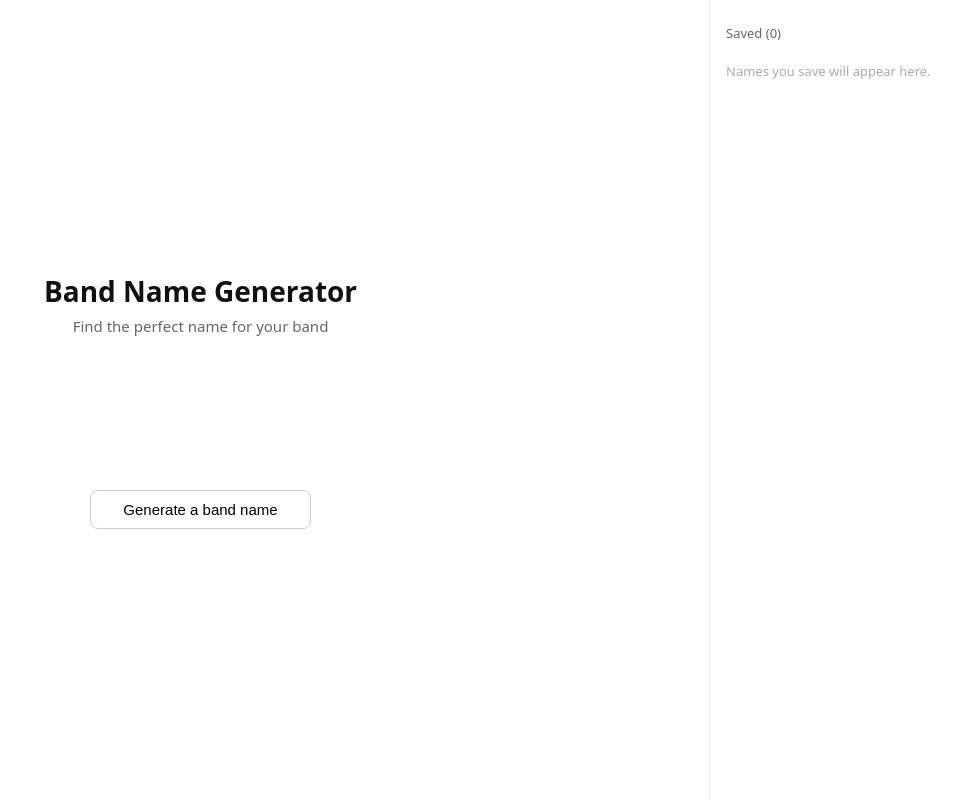
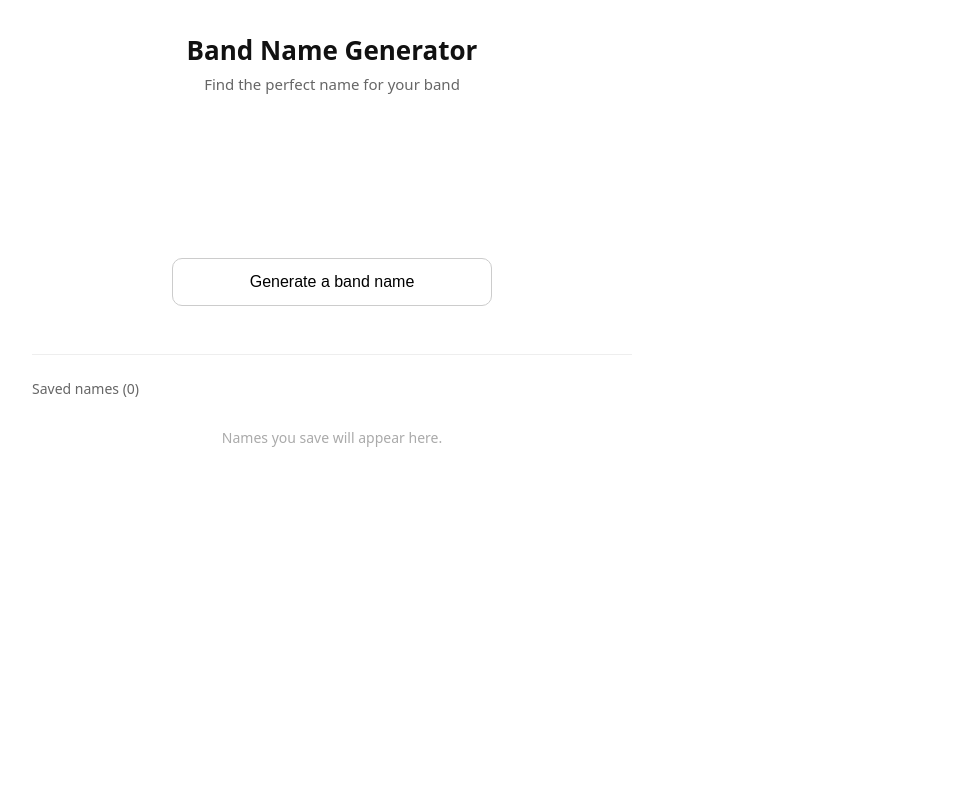
Before and after one commit to psawce/band-name-generator, a Next.js app: page / in a window 1280 px wide. Shown: the whole page, without its empty margins (308-1269 px from the left). Built offline with nearby package versions, Linux system fonts and the light colour scheme.

Commit message:
Update page.js

```diff
--- a/app/page.js
+++ b/app/page.js
@@ -10,27 +10,26 @@ const PLATFORMS = [
 
 function ShareMenu({ name, onCopy, small }) {
   const [open, setOpen] = useState(false);
-  const s = small
-    ? { fontSize: 12, padding: "2px 8px" }
-    : { fontSize: 13, padding: "5px 12px" };
   return (
     <div style={{ position: "relative", display: "inline-block" }}>
-      <button onClick={() => setOpen((o) => !o)}
-        style={{ ...s, borderRadius: 6, border: "1px solid #ddd", background: "transparent", color: "#666", cursor: "pointer" }}>
+      <button onClick={() => setOpen(o => !o)}
+        style={{ fontSize: small ? 12 : 14, padding: small ? "4px 10px" : "8px 16px", borderRadius: 8, border: "1px solid #ddd", background: "transparent", color: "#666", cursor: "pointer" }}>
         Share ↗
       </button>
       {open && (
         <div onMouseLeave={() => setOpen(false)}
-          style={{ position: "absolute", zIndex: 99, right: 0, top: "110%", background: "#fff", border: "1px solid #eee", borderRadius: 8, padding: "6px 0", minWidth: 160, boxShadow: "0 4px 16px rgba(0,0,0,0.10)" }}>
-          {PLATFORMS.map((p) => (
+          style={{ position: "absolute", zIndex: 99, right: 0, top: "110%", background: "#fff", border: "1px solid #eee", borderRadius: 10, padding: "6px 0", minWidth: 170, boxShadow: "0 4px 20px rgba(0,0,0,0.12)" }}>
+          {PLATFORMS.map(p => (
             <a key={p.name} href={p.url(name)} target="_blank" rel="noreferrer"
-              style={{ display: "block", padding: "7px 14px", fontSize: 13, color: "#111", textDecoration: "none" }}>
+              style={{ display: "block", padding: "10px 16px", fontSize: 14, color: "#111", textDecoration: "none" }}
+              onMouseEnter={e => e.currentTarget.style.background = "#f5f5f5"}
+              onMouseLeave={e => e.currentTarget.style.background = "transparent"}>
               {p.name}
             </a>
           ))}
           <hr style={{ border: "none", borderTop: "1px solid #eee", margin: "4px 0" }} />
           <button onClick={() => { onCopy(name); setOpen(false); }}
-            style={{ display: "block", width: "100%", textAlign: "left", padding: "7px 14px", fontSize: 13, background: "transparent", border: "none", color: "#111", cursor: "pointer" }}>
+            style={{ display: "block", width: "100%", textAlign: "left", padding: "10px 16px", fontSize: 14, background: "transparent", border: "none", color: "#111", cursor: "pointer" }}>
             Copy name
           </button>
         </div>
@@ -39,7 +38,7 @@ function ShareMenu({ name, onCopy, small }) {
   );
 }
 
-export default function Home() {
+export default function App() {
   const [current, setCurrent] = useState(null);
   const [loading, setLoading] = useState(false);
   const [saved, setSaved] = useState([]);
@@ -66,28 +65,26 @@ export default function Home() {
   };
 
   const saveName = (name) => {
-    if (!saved.includes(name)) { setSaved((s) => [name, ...s]); showToast("Saved!"); }
+    if (!saved.includes(name)) { setSaved(s => [name, ...s]); showToast("Saved!"); }
     else showToast("Already saved");
   };
 
-  const shareList = () =>
-    "Band name ideas:\n" + saved.map((n, i) => `${i + 1}. ${n}`).join("\n");
+  const shareList = () => "Band name ideas:\n" + saved.map((n, i) => `${i + 1}. ${n}`).join("\n");
 
   return (
-    <div style={{ display: "flex", minHeight: "100vh" }}>
-      <div style={{ flex: 1, display: "flex", flexDirection: "column", alignItems: "center", justifyContent: "center", padding: "3rem 2rem", gap: "2rem" }}>
-        <div style={{ textAlign: "center" }}>
-          <h1 style={{ fontSize: 28, fontWeight: 600, margin: "0 0 6px" }}>Band Name Generator</h1>
+    <div style={{ maxWidth: 600, margin: "0 auto", padding: "2rem 1rem", fontFamily: "system-ui, sans-serif", color: "#111" }}>
+      <div style={{ textAlign: "center", marginBottom: "2.5rem" }}>
+        <h1 style={{ fontSize: 26, fontWeight: 600, margin: "0 0 6px" }}>Band Name Generator</h1>
         <p style={{ fontSize: 15, color: "#666", margin: 0 }}>Find the perfect name for your band</p>
       </div>
 
-        <div style={{ minHeight: 90, display: "flex", flexDirection: "column", alignItems: "center", gap: 12, width: "100%", maxWidth: 440 }}>
+      <div style={{ minHeight: 100, display: "flex", flexDirection: "column", alignItems: "center", justifyContent: "center", marginBottom: "1.5rem" }}>
         {current && (
           <div style={{ opacity: visible ? 1 : 0, transition: "opacity 0.35s ease", textAlign: "center", width: "100%" }}>
-              <div style={{ fontSize: 30, fontWeight: 600, marginBottom: 12 }}>{current}</div>
-              <div style={{ display: "flex", gap: 8, justifyContent: "center" }}>
+            <div style={{ fontSize: 32, fontWeight: 600, marginBottom: 16, lineHeight: 1.3 }}>{current}</div>
+            <div style={{ display: "flex", gap: 10, justifyContent: "center", flexWrap: "wrap" }}>
               <button onClick={() => saveName(current)}
-                  style={{ fontSize: 13, padding: "5px 14px", borderRadius: 6, border: "1px solid #ddd", background: "transparent", color: "#666", cursor: "pointer" }}>
+                style={{ fontSize: 14, padding: "8px 20px", borderRadius: 8, border: "1px solid #ddd", background: "transparent", color: "#666", cursor: "pointer" }}>
                 {saved.includes(current) ? "Saved" : "Save"}
               </button>
               <ShareMenu name={current} onCopy={copyToClipboard} />
@@ -96,35 +93,40 @@ export default function Home() {
         )}
       </div>
 
+      <div style={{ display: "flex", justifyContent: "center", marginBottom: "3rem" }}>
         <button onClick={generate} disabled={loading}
-          style={{ padding: "10px 32px", fontSize: 15, fontWeight: 500, borderRadius: 8, border: "1px solid #ccc", background: "#fff", cursor: loading ? "not-allowed" : "pointer" }}>
+          style={{ padding: "14px 40px", fontSize: 16, fontWeight: 500, borderRadius: 10, border: "1px solid #ccc", background: "#fff", cursor: loading ? "not-allowed" : "pointer", width: "100%", maxWidth: 320 }}>
           {loading ? "Generating..." : current ? "Generate another" : "Generate a band name"}
         </button>
       </div>
 
-      <div style={{ width: 230, borderLeft: "1px solid #eee", padding: "1.5rem 1rem", display: "flex", flexDirection: "column", gap: 12 }}>
-        <div style={{ display: "flex", alignItems: "center", justifyContent: "space-between" }}>
-          <span style={{ fontSize: 13, fontWeight: 500, color: "#666" }}>Saved ({saved.length})</span>
+      <div style={{ borderTop: "1px solid #eee", paddingTop: "1.5rem" }}>
+        <div style={{ display: "flex", alignItems: "center", justifyContent: "space-between", marginBottom: 12 }}>
+          <span style={{ fontSize: 14, fontWeight: 500, color: "#666" }}>Saved names ({saved.length})</span>
           {saved.length > 0 && (
             <div style={{ position: "relative" }}>
-              <button onClick={() => setListShareOpen((o) => !o)}
-                style={{ fontSize: 12, padding: "2px 8px", borderRadius: 6, border: "1px solid #ddd", background: "transparent", color: "#666", cursor: "pointer" }}>
+              <button onClick={() => setListShareOpen(o => !o)}
+                style={{ fontSize: 13, padding: "5px 12px", borderRadius: 8, border: "1px solid #ddd", background: "transparent", color: "#666", cursor: "pointer" }}>
                 Share list
               </button>
               {listShareOpen && (
                 <div onMouseLeave={() => setListShareOpen(false)}
-                  style={{ position: "absolute", zIndex: 99, right: 0, top: "110%", background: "#fff", border: "1px solid #eee", borderRadius: 8, padding: "6px 0", minWidth: 170, boxShadow: "0 4px 16px rgba(0,0,0,0.10)" }}>
+                  style={{ position: "absolute", zIndex: 99, right: 0, top: "110%", background: "#fff", border: "1px solid #eee", borderRadius: 10, padding: "6px 0", minWidth: 180, boxShadow: "0 4px 20px rgba(0,0,0,0.12)" }}>
                   <a href={`https://wa.me/?text=${encodeURIComponent(shareList())}`} target="_blank" rel="noreferrer"
-                    style={{ display: "block", padding: "7px 14px", fontSize: 13, color: "#111", textDecoration: "none" }}>
+                    style={{ display: "block", padding: "10px 16px", fontSize: 14, color: "#111", textDecoration: "none" }}
+                    onMouseEnter={e => e.currentTarget.style.background = "#f5f5f5"}
+                    onMouseLeave={e => e.currentTarget.style.background = "transparent"}>
                     Send via WhatsApp
                   </a>
                   <a href={`mailto:?subject=${encodeURIComponent("Band name ideas")}&body=${encodeURIComponent(shareList())}`}
-                    style={{ display: "block", padding: "7px 14px", fontSize: 13, color: "#111", textDecoration: "none" }}>
+                    style={{ display: "block", padding: "10px 16px", fontSize: 14, color: "#111", textDecoration: "none" }}
+                    onMouseEnter={e => e.currentTarget.style.background = "#f5f5f5"}
+                    onMouseLeave={e => e.currentTarget.style.background = "transparent"}>
                     Send via email
                   </a>
                   <hr style={{ border: "none", borderTop: "1px solid #eee", margin: "4px 0" }} />
                   <button onClick={() => { copyToClipboard(shareList()); setListShareOpen(false); }}
-                    style={{ display: "block", width: "100%", textAlign: "left", padding: "7px 14px", fontSize: 13, background: "transparent", border: "none", color: "#111", cursor: "pointer" }}>
+                    style={{ display: "block", width: "100%", textAlign: "left", padding: "10px 16px", fontSize: 14, background: "transparent", border: "none", color: "#111", cursor: "pointer" }}>
                     Copy list
                   </button>
                 </div>
@@ -134,25 +136,27 @@ export default function Home() {
         </div>
 
         {saved.length === 0 ? (
-          <p style={{ fontSize: 13, color: "#aaa", marginTop: 8 }}>Names you save will appear here.</p>
+          <p style={{ fontSize: 14, color: "#aaa", textAlign: "center", padding: "1rem 0" }}>Names you save will appear here.</p>
         ) : (
-          saved.map((n) => (
-            <div key={n} style={{ background: "#f9f9f9", borderRadius: 8, padding: "8px 10px", display: "flex", flexDirection: "column", gap: 5 }}>
-              <span style={{ fontSize: 13, fontWeight: 500 }}>{n}</span>
-              <div style={{ display: "flex", gap: 6 }}>
+          <div style={{ display: "flex", flexDirection: "column", gap: 10 }}>
+            {saved.map(n => (
+              <div key={n} style={{ background: "#f9f9f9", borderRadius: 10, padding: "12px 14px", display: "flex", alignItems: "center", justifyContent: "space-between", gap: 8 }}>
+                <span style={{ fontSize: 15, fontWeight: 500, flex: 1 }}>{n}</span>
+                <div style={{ display: "flex", gap: 8, flexShrink: 0 }}>
                   <ShareMenu name={n} onCopy={copyToClipboard} small />
-                <button onClick={() => setSaved((s) => s.filter((x) => x !== n))}
-                  style={{ fontSize: 12, padding: "2px 7px", borderRadius: 6, border: "1px solid #eee", background: "transparent", color: "#aaa", cursor: "pointer" }}>
+                  <button onClick={() => setSaved(s => s.filter(x => x !== n))}
+                    style={{ fontSize: 12, padding: "4px 10px", borderRadius: 8, border: "1px solid #eee", background: "transparent", color: "#aaa", cursor: "pointer" }}>
                     Remove
                   </button>
                 </div>
               </div>
-          ))
+            ))}
+          </div>
         )}
       </div>
 
       {toast && (
-        <div style={{ position: "fixed", bottom: 24, left: "50%", transform: "translateX(-50%)", background: "#111", color: "#fff", borderRadius: 8, padding: "8px 18px", fontSize: 13, zIndex: 999 }}>
+        <div style={{ position: "fixed", bottom: 24, left: "50%", transform: "translateX(-50%)", background: "#111", color: "#fff", borderRadius: 10, padding: "10px 20px", fontSize: 14, zIndex: 999, whiteSpace: "nowrap" }}>
           {toast}
         </div>
       )}
```
Lines whose indentation alone changed are shown as unchanged.
